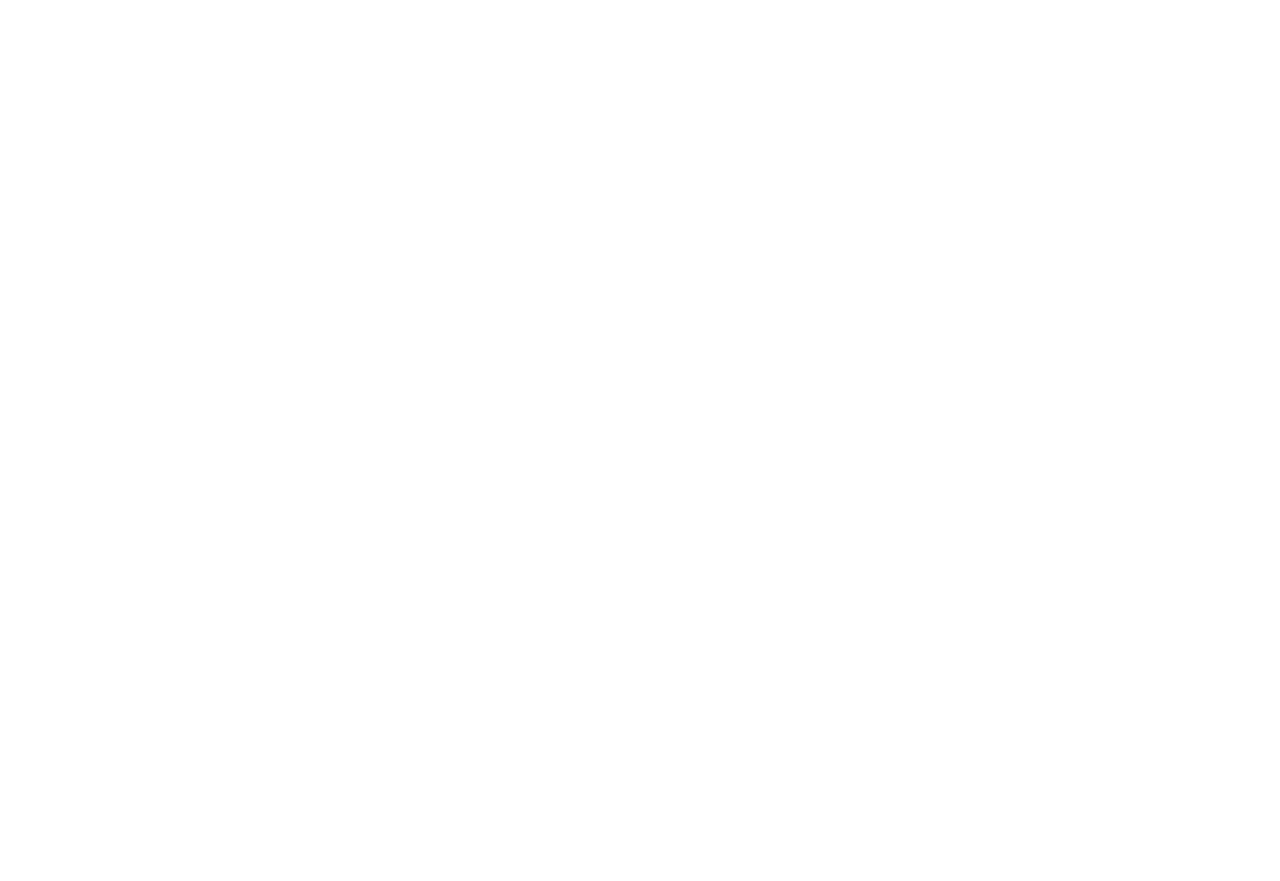
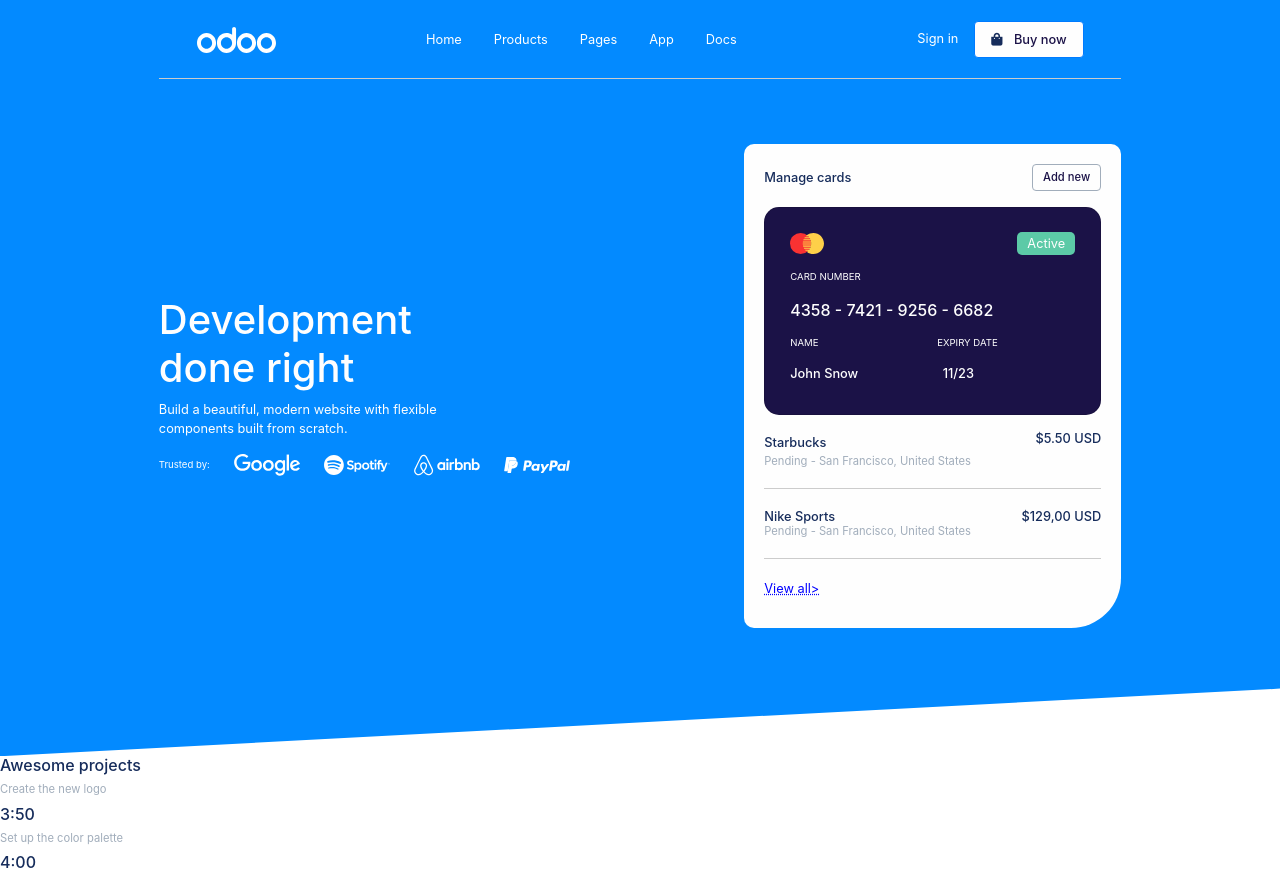
Before and after one commit to CynCaro/Odoo-HTML-static-page, a website: page src/index.html in a window 1280 px wide. Before the commit the page ends 800 px from the top, so only its background shows below. Drawn offline with nearby package versions, Linux system fonts and the light colour scheme.

Commit message:
Se estructuró el menú y la sección de los productos

```diff
--- a/src/css/style.css
+++ b/src/css/style.css
@@ -0,0 +1,186 @@
+* {
+    color: #162C5B;
+
+    p {
+        font-size: .8rem;
+    }
+
+    .row {
+        justify-content: center;
+    }
+
+    h4 {
+        font-size: 1rem;
+    }
+
+    h5 {
+        font-size: .8rem;
+    }
+
+    h6 {
+        color: #A1ADBB;
+        font-size: .7rem;
+        font-weight: 400;
+    }
+
+    /* ESTILOS MENÚ */
+    header {
+        background-color: #038AFF;
+        height: 80px;
+        display: flex;
+        align-items: center;
+        justify-content: center;
+        padding-top: 20px;
+    }
+
+    .diagonal {
+        background-color: #038AFF;
+        display: flex;
+        justify-content: center;
+        padding: 5% 0 10%;
+    }
+
+    header img {
+        /* Logotipo */
+        width: 80px;
+        height: auto;
+        object-fit: contain;
+        margin-left: 0px;
+    }
+
+    a {
+        color: #FFFFFF;
+        font-size: .8rem;
+    }
+
+    a:hover {
+        color: #162C5B;
+    }
+
+    .nav {
+        flex-wrap: nowrap;
+    }
+
+    .col-lg-auto {
+        padding: 0px;
+    }
+
+    .align-items-center {
+        width: 100%;
+    }
+
+    .divider-nav::after {
+        content: '';
+        display: flex;
+        align-items: center;
+        justify-content: center;
+        border-bottom: 1px solid #ccc; /* Establece el estilo de la línea de separación */
+        width: 76%; /* Ocupa todo el ancho de la fila */
+        margin-top: 20px; /* Añade espacio entre la división y los elementos */
+        padding: 0px;
+        width: 77%;
+    }
+
+    /* Estilos botón Buy now */
+    .col-lg {
+        padding-right: 0;
+        padding-right: 0;
+    }
+
+    .nav.justify-content-end {
+        width: fit-content;
+    }
+
+    .btn-primary {
+        color: #1B1247;
+        background-color: #FEFEFE;
+        font-size: .8rem;
+        font-weight: 500;
+    }
+
+    #icono-compra {
+        color: #1B1247;
+    }
+
+    /* ESTILOS PRODUCTS */
+    .white {
+        color: #FEFEFE;
+    }
+
+    .col-lg-6 {
+        align-content: center;
+        padding-left: 0px;
+    }
+
+    .left {
+        padding-right: 40%;
+    }
+
+    .img-fluid {
+        width: 12%;
+    }
+
+    .p-small {
+        font-size: .6rem;
+    }
+
+    .diagonal {
+        background-color: #038AFF;
+        display: flex;
+        justify-content: center;
+        padding: 5% 7% 10% 7%;
+    }
+
+    .diagonal-container {
+        clip-path: polygon(0% 0%, 100% 0%, 100% 90%, 0% 100%);
+    }
+
+
+    /* Columna Derecha */
+    .products-right {
+        background-color: #FEFEFE;
+        padding: 20px;
+        border-radius: 10px 10px 50px 10px;
+        margin-left: 20px;
+    }
+
+    .col-lg-4 {
+        align-content: center;
+        /* margin-right: 45px; */
+    }
+
+    /* Estilos Card */
+    .card {
+        background-color: #1B1247;
+        border-radius: 15px;
+        padding: 25px;
+    }
+
+    .green-span {
+        background-color: #5CCAA7;
+        padding: 4px 10px;
+        border-radius: 5px;
+    }
+
+    #without-outline {
+        border: 1px solid #A1ADBB;
+        padding: 4px 10px;
+        font-size: .7rem;
+    }
+
+    .view-all-link {
+        text-decoration: none;
+        /* Quita el subrayado predeterminado */
+        color: blue;
+        /* Color del texto azul */
+        position: relative;
+        /* Posición relativa para poder posicionar la flecha */
+        text-decoration: underline dotted;
+        padding: 0px 0px 10px;
+    }
+
+    .divider {
+        border-bottom: 1px solid #ccc; /* Establece una línea de separación sólida */
+        margin: 20px 0px; /* Añade espacio entre los divs */
+    }
+}
--- a/src/index.html
+++ b/src/index.html
@@ -1,21 +1,136 @@
 <!DOCTYPE html>
 <html lang="en">
+
 <head>
     <meta charset="UTF-8">
     <meta name="viewport" content="width=device-width, initial-scale=1.0">
 
     <!-- Bootstrap CSS -->
-    <link rel="stylesheet" href="https://cdn.jsdelivr.net/npm/bootstrap@4.6.2/dist/css/bootstrap.min.css" integrity="sha384-xOolHFLEh07PJGoPkLv1IbcEPTNtaed2xpHsD9ESMhqIYd0nLMwNLD69Npy4HI+N" crossorigin="anonymous">
-
+    <link rel="stylesheet" href="https://cdn.jsdelivr.net/npm/bootstrap@4.6.2/dist/css/bootstrap.min.css"
+        integrity="sha384-xOolHFLEh07PJGoPkLv1IbcEPTNtaed2xpHsD9ESMhqIYd0nLMwNLD69Npy4HI+N" crossorigin="anonymous">
+    <link rel="stylesheet" href="https://cdnjs.cloudflare.com/ajax/libs/font-awesome/5.15.4/css/all.min.css">
+    <link rel="stylesheet" href="./css/style.css">
     <title>Document</title>
 </head>
+
 <body>
+    <header class="container-fluid">
+        <section class="row align-items-center divider-nav">
+            <div class="col-lg-auto">
+                <!-- Logo -->
+                <img src="./images/odoo-white.svg" alt="logotipo-odoo">
+            </div>
+            <section class="col-lg-6 text-center">
+                <!-- Menú de navegación -->
+                <nav>
+                    <ul class="nav justify-content-center">
+                        <li class="nav-item"><a class="nav-link" href="#">Home</a></li>
+                        <li class="nav-item"><a class="nav-link" href="#">Products</a></li>
+                        <li class="nav-item"><a class="nav-link" href="#">Pages</a></li>
+                        <li class="nav-item"><a class="nav-link" href="#">App</a></li>
+                        <li class="nav-item"><a class="nav-link" href="#">Docs</a></li>
+                    </ul>
+                </nav>
+            </section>
+            <section class="row-lg">
+                <!-- Elementos a la derecha -->
+                <ul class="nav justify-content-end">
+                    <li class="nav-item"><a class="nav-link" href="#">Sign in</a></li>
+                    <li class="nav-item">
+                        <a class="nav-link btn btn-primary" href="#">
+                            <i class="fas fa-shopping-bag mr-2"></i> Buy now
+                        </a>
+                    </li>
+                </ul>
+            </section>
+        </section>
+    </header>
+
+
+
+
+    <main>
+        <!-- Products -->
+        <section class="diagonal diagonal-container">
+            <div class="row">
+                <!-- Primera columna -->
+                <section class="col-lg-6 products-left">
+                    <h1 class="white left">Development done right</h1>
+                    <p class="white left">Build a beautiful, modern website with flexible components built from
+                        scratch.
+                    </p>
+                    <div class="d-flex align-items-center">
+                        <p class="white p-small text-center mr-4 mb-0">Trusted by:</p>
+                        <img src="./images/google-white.svg" class="img-fluid mr-4" alt="Google">
+                        <!-- Clase img-fluid para hacer las imágenes responsivas -->
+                        <img src="./images/spotify-white.svg" class="img-fluid mr-4" alt="Spotify">
+                        <img src="./images/airbnb-white.svg" class="img-fluid mr-4" alt="Airbnb">
+                        <img src="./images/paypal-white.svg" class="img-fluid" alt="PayPal">
+                    </div>
+                </section>
+                <!-- Segunda columna -->
+                <section class="col-lg-4 products-right">
+                    <div class="d-flex justify-content-between align-items-center mb-3">
+                        <h5 class="mb-0">Manage cards</h5>
+                        <a class="nav-link btn btn-primary" id="without-outline" href="#">Add new</a>
+                    </div>
+                    <section class="card">
+                        <div class="d-flex justify-content-between align-items-center mb-3">
+                            <img src="./images/mastercard.svg" class="img-fluid">
+                            <p class="mb-0"><span class="white green-span">Active</span></p>
+                        </div>
+                        <p class="white p-small">CARD NUMBER</p>
+                        <h4 class="white mb-3">4358 - 7421 - 9256 - 6682</h4>
+                        <div class="col-lg-10 row d-flex justify-content-between">
+                            <p class="white p-small">NAME</p>
+                            <p class="white p-small">EXPIRY DATE</p>
+                        </div>
+                        <div class="col-lg-9 row d-flex justify-content-between">
+                            <h5 class="white">John Snow</h5>
+                            <h5 class="white">11/23</h5>
+                        </div>
+                    </section>
+                    <div class="d-flex justify-content-between align-items-center mt-3">
+                        <h5 class="mb-0">Starbucks</h5>
+                        <h5>$5.50 USD</h5>
+                    </div>
+                    <h6>Pending - San Francisco, United States</h6>
+                    <div class="divider"></div> <!-- Línea de separación -->
+                    <div class="d-flex justify-content-between align-items-center mt-3">
+                        <h5 class="mb-0">Nike Sports</h5>
+                        <h5 class="mb-0">$129,00 USD</h5>
+                    </div>
+                    <h6>Pending - San Francisco, United States</h6>
+                    <div class="divider"></div> <!-- Línea de separación -->
+                    <a class="nav-link view-all-link" href="#">View all></a>
+                </section>
+            </div>
+        </section>
+        <!-- Tools -->
+        <section>
+            <section>
+                <h4>Awesome projects</h4>
+                <h6>Create the new logo</h6>
+                <h4>3:50</h4>
+                <h6>Set up the color palette</h6>
+                <h4>4:00</h4>
+            </section>
+        </section>
+    </main>
+
 
 
 
     <!-- Option 2: Separate Popper and Bootstrap JS -->
-    <script src="https://cdn.jsdelivr.net/npm/jquery@3.5.1/dist/jquery.slim.min.js" integrity="sha384-DfXdz2htPH0lsSSs5nCTpuj/zy4C+OGpamoFVy38MVBnE+IbbVYUew+OrCXaRkfj" crossorigin="anonymous"></script>
-    <script src="https://cdn.jsdelivr.net/npm/popper.js@1.16.1/dist/umd/popper.min.js" integrity="sha384-9/reFTGAW83EW2RDu2S0VKaIzap3H66lZH81PoYlFhbGU+6BZp6G7niu735Sk7lN" crossorigin="anonymous"></script>
-    <script src="https://cdn.jsdelivr.net/npm/bootstrap@4.6.2/dist/js/bootstrap.min.js" integrity="sha384-+sLIOodYLS7CIrQpBjl+C7nPvqq+FbNUBDunl/OZv93DB7Ln/533i8e/mZXLi/P+" crossorigin="anonymous"></script>
+    <script src="https://cdn.jsdelivr.net/npm/jquery@3.5.1/dist/jquery.slim.min.js"
+        integrity="sha384-DfXdz2htPH0lsSSs5nCTpuj/zy4C+OGpamoFVy38MVBnE+IbbVYUew+OrCXaRkfj"
+        crossorigin="anonymous"></script>
+    <script src="https://cdn.jsdelivr.net/npm/popper.js@1.16.1/dist/umd/popper.min.js"
+        integrity="sha384-9/reFTGAW83EW2RDu2S0VKaIzap3H66lZH81PoYlFhbGU+6BZp6G7niu735Sk7lN"
+        crossorigin="anonymous"></script>
+    <script src="https://cdn.jsdelivr.net/npm/bootstrap@4.6.2/dist/js/bootstrap.min.js"
+        integrity="sha384-+sLIOodYLS7CIrQpBjl+C7nPvqq+FbNUBDunl/OZv93DB7Ln/533i8e/mZXLi/P+"
+        crossorigin="anonymous"></script>
 </body>
+
 </html>
```
Also changed, not shown: src/images/airbnb-white.svg (added), src/images/google-white.svg (added), src/images/mastercard.svg (added), src/images/paypal-white.svg (added), src/images/spotify-white.svg (added).
